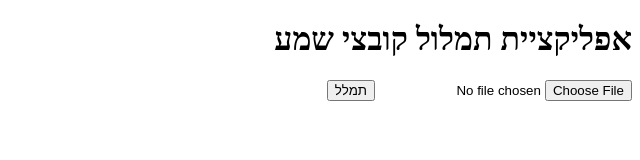
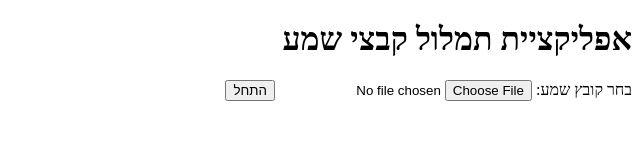
Before and after one commit to nitzano707/IVRIT_GIT, a plain HTML site: page index.html in a window 1280 px wide. Shown: the whole page, without its empty margins (640-1280 px from the left). Drawn offline with Linux system fonts and the light colour scheme.

Commit message:
Update index.html

```diff
--- a/index.html
+++ b/index.html
@@ -3,14 +3,15 @@
 <head>
     <meta charset="UTF-8">
     <meta name="viewport" content="width=device-width, initial-scale=1.0">
-    <title>אפליקציית תמלול קובצי שמע</title>
+    <title>אפליקציית תמלול קבצי שמע</title>
 </head>
 <body>
-    <h1>אפליקציית תמלול קובצי שמע</h1>
-    <input type="file" id="audioFile" accept="audio/*">
-    <button id="transcribeButton">תמלל</button>
+    <h1>אפליקציית תמלול קבצי שמע</h1>
+    <label for="fileInput">בחר קובץ שמע:</label>
+    <input type="file" id="fileInput" accept="audio/*">
+    <button id="uploadBtn">התחל</button>
     <div id="status"></div>
     <div id="transcription"></div>
-    <script src="app.js"></script>
 </body>
+<script src="app.js"></script>
 </html>
```
